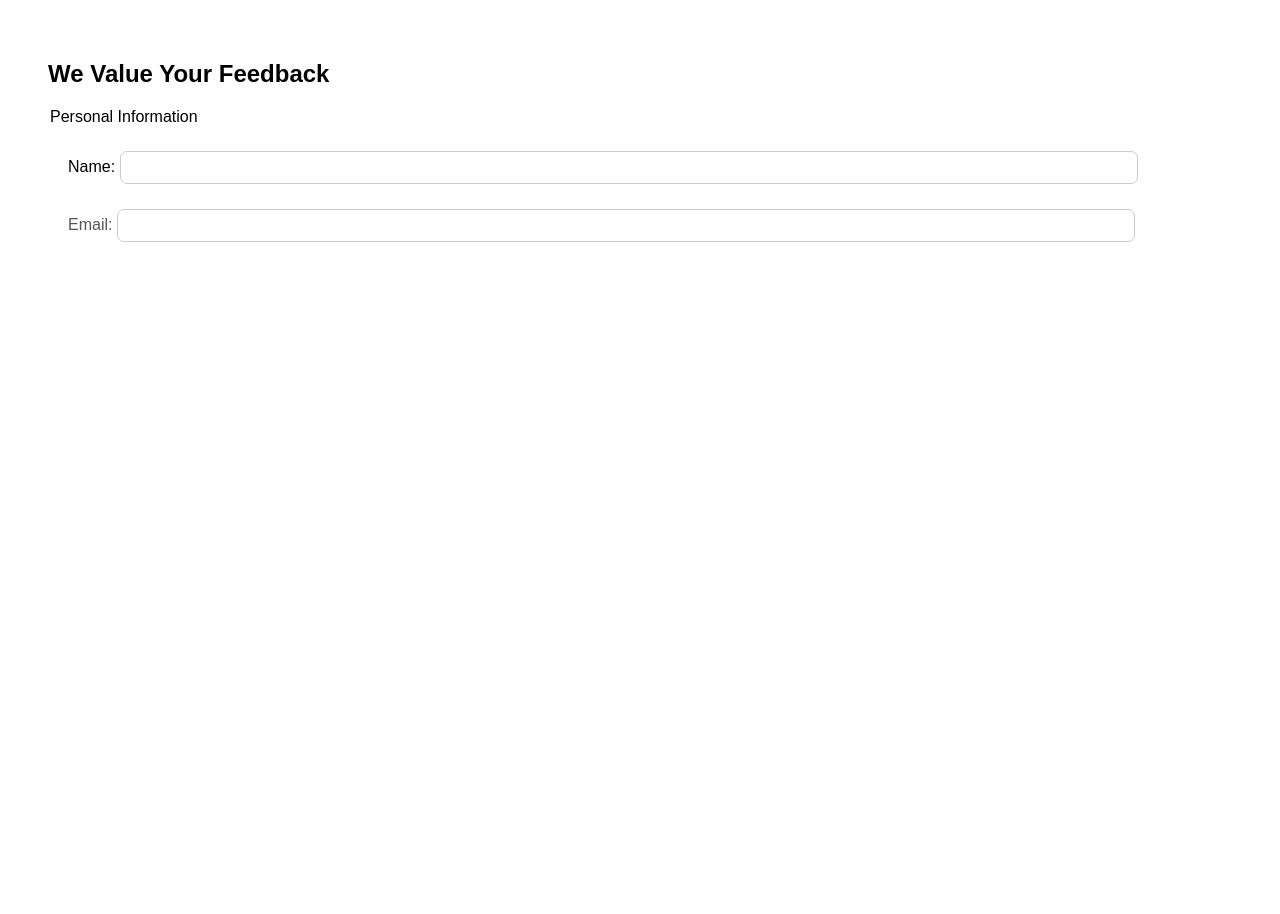
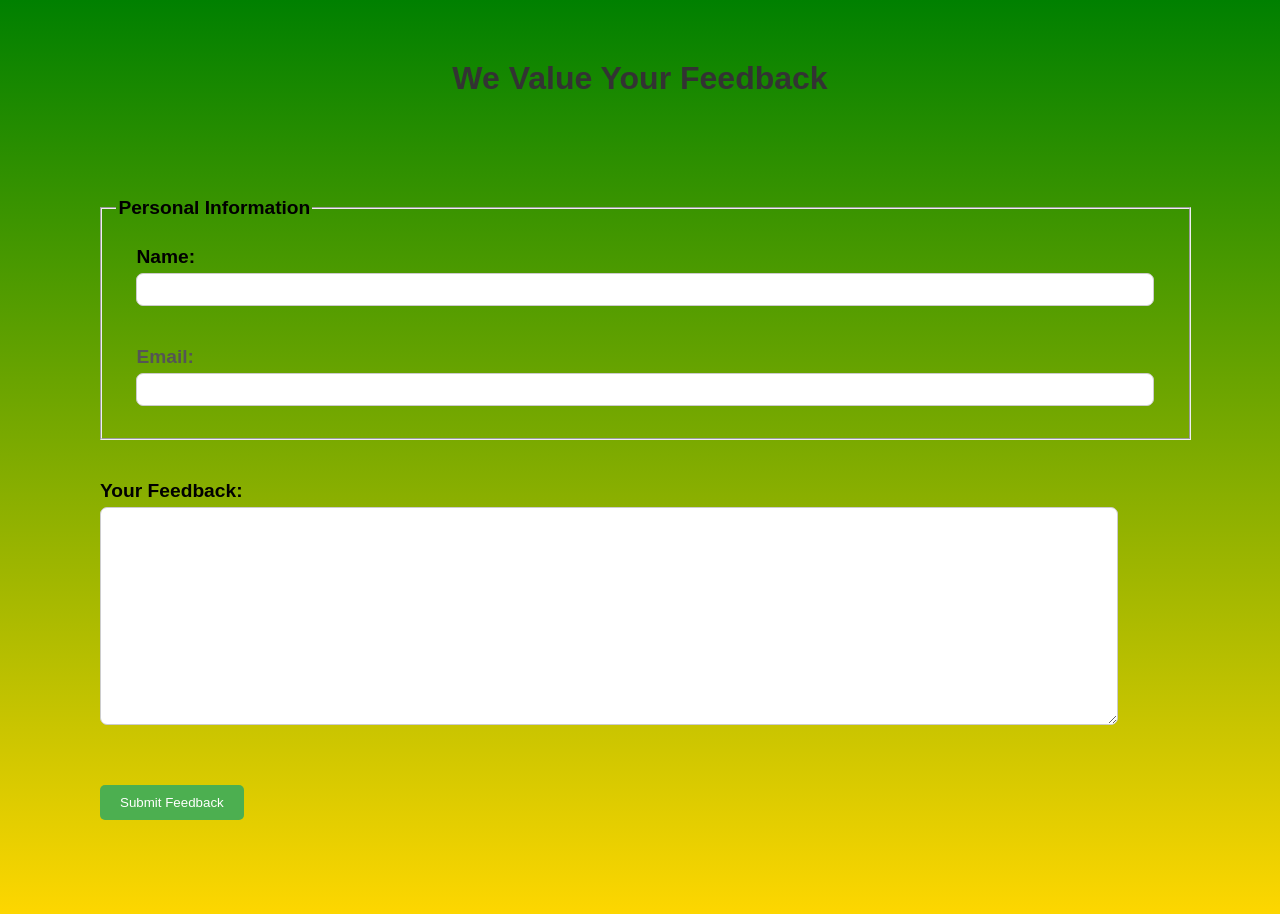
Before and after one commit to dgett42/Coding-Project-01, a plain HTML site: page index.html in a window 1280 px wide. Before the commit the page ends 800 px from the top, so only its background shows below. Drawn offline with Linux system fonts and the light colour scheme.

Commit message:
I made improvements to the feedback from by adding a from tag. I also added a gradient background to the form, and I made adjustments to the input fields

```diff
--- a/index.html
+++ b/index.html
@@ -8,9 +8,11 @@
     <script src="cp_1.js" defer></script>
 </head>
 <body class="body">
-    <section class="info">
-        <h1>We Value Your Feedback</h1>
 
+    <h1>We Value Your Feedback</h1>
+
+    <form id="feedbackform" class="feedbackform">
+        <fieldset class="personalinfofieldset">
         <legend name="personalinfo">Personal Information</legend>
 
         <div class="name">
@@ -22,9 +24,19 @@
         <label for="email">Email:</label>
         <input type="email" id="email" name="email" class="emailinput" required>
         </div>
-    </section>
+        </fieldset>
 
-    <section class="subhmitfeedback"></section>
+        <div class="feedbacksection">
+        <label for="feedback">Your Feedback:</label>
+        <textarea id="feedback" name="feedback" class="feedbackinput" rows="5" required></textarea>
+        </div>
+
+        <div class="submitsection">
+        <button type="submit" class="submitbutton">Submit Feedback</button>
+        </div>
+    </form>
+
+
 
 </body>
 </html>
--- a/style.css
+++ b/style.css
@@ -1,13 +1,30 @@
 body {
     font-family: Arial, sans-serif;
-    margin: 10;
-    padding: 10;
+    margin: 10px;
+    padding: 10px;
+    background: linear-gradient(green, gold );
+    min-height: 100vh;
 }
 
-.info {
+.body h1 {
+    text-align: center;
+    color: #333;
     margin: 20px;
     padding: 20px;
-  ;
+}
+
+.feedbackform {
+    margin: 20px;
+    padding: 20px;
+
+}
+
+.personalinfofieldset {
+    margin: 40px;
+    display:flex;
+    flex-direction: column;
+    font-size: larger;
+    font-weight: bold;
 }
 
 .personalinfo {
@@ -31,3 +48,36 @@ body {
     border: 1px solid #ccc;
     border-radius: 7px;
 }
+
+.feedbacksection {
+    margin: 40px;
+    display:flex;
+    flex-direction: column;
+    font-size: larger;
+    font-weight: bold;
+
+}
+
+.feedbackinput {
+    width: 1000px;
+    height: 200px;
+    padding: 8px;
+    margin-top: 5px;
+    border: 1px solid #ccc;
+    border-radius: 7px;
+    resize: vertical;
+}
+
+.submitsection {
+    margin: 20px;
+    padding: 20px;
+}
+
+.submitbutton {
+    background-color: #4CAF50;
+    color: white;
+    padding: 10px 20px;
+    border: none;
+    border-radius: 5px;
+    cursor: pointer;
+}
```
